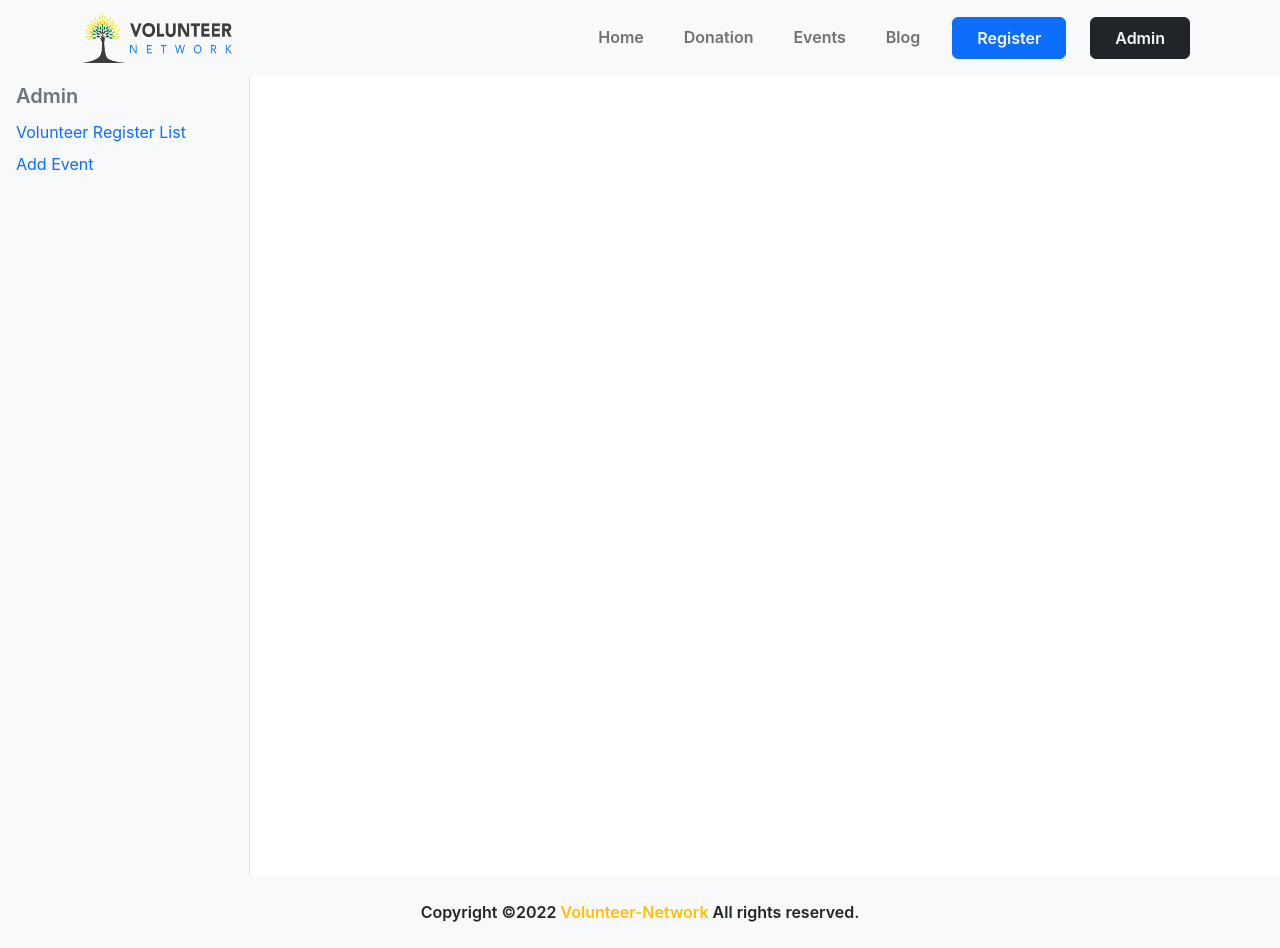
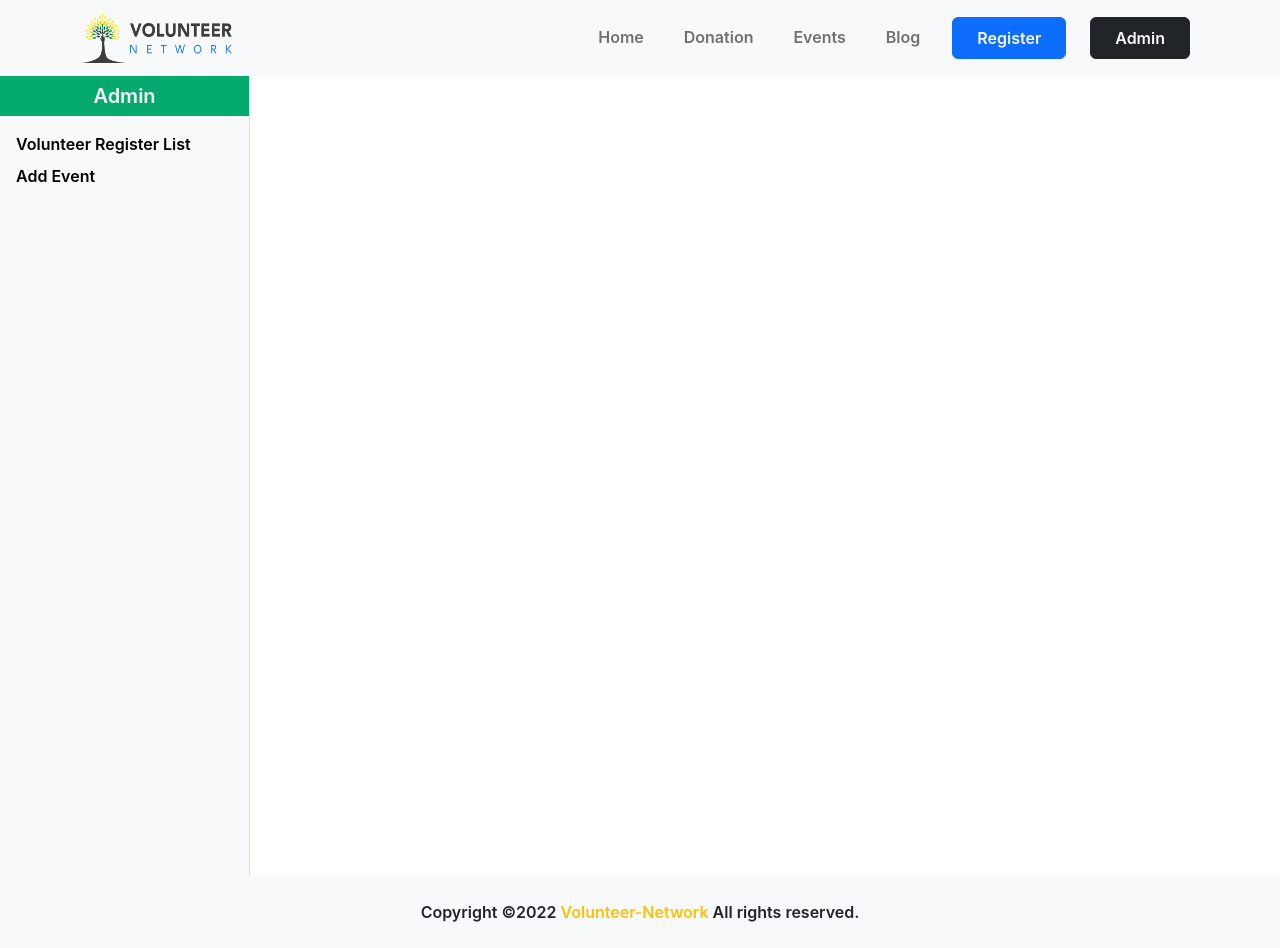
Before and after one commit to crescentpartha/Volunteer-Network, a React (Create React App) app in the folder volunteer-network/: page /admin in a window 1280 px wide. Built offline with nearby package versions, Linux system fonts and the light colour scheme.

Commit message:
CustomLink added

```diff
--- a/volunteer-network/src/components/Admin/AddEvent/AddEvent.js
+++ b/volunteer-network/src/components/Admin/AddEvent/AddEvent.js
@@ -2,8 +2,8 @@ import React from 'react';
 
 const AddEvent = () => {
     return (
-        <div>
-            <h2>Add Event</h2>
+        <div className='p-4'>
+            <h2 className='text-start'>Add Event</h2>
         </div>
     );
 };
--- a/volunteer-network/src/components/Admin/Admin/Admin.js
+++ b/volunteer-network/src/components/Admin/Admin/Admin.js
@@ -1,5 +1,6 @@
 import React from 'react';
-import { Link, Outlet } from 'react-router-dom';
+import { Outlet } from 'react-router-dom';
+import CustomLink from '../../Shared/CustomLink/CustomLink';
 
 const Admin = () => {
     return (
@@ -7,9 +8,9 @@ const Admin = () => {
             <div style={{ display: 'grid', gridTemplateColumns: '250px auto' }}>
                 <div className='bg-light position-sticky border-end' style={{ height: '100vh', width: '100%', overflow: 'auto' }}>
                     <nav className='home-hover d-flex flex-column flex-wrap text-start'>
-                        <h5 className='py-2 px-3 m-0 fw-semibold text-secondary'>Admin</h5>
-                        <Link className='py-1 px-3 d-block text-decoration-none' to='volunteerRegisterList'>Volunteer Register List</Link>
-                        <Link className='py-1 px-3 d-block text-decoration-none' to='addEvent'>Add Event</Link>
+                        <h5 style={{backgroundColor: '#04AA6D'}} className='py-2 px-3 m-0 fw-semibold text-light text-center'>Admin</h5>
+                        <CustomLink className='py-1 pt-3 px-3 d-block fw-semibold' to='volunteerRegisterList'>Volunteer Register List</CustomLink>
+                        <CustomLink className='py-1 px-3 d-block fw-semibold' to='addEvent'>Add Event</CustomLink>
                     </nav>
                 </div>
                 <Outlet />
--- a/volunteer-network/src/components/Admin/VolunteerRegisterList/VolunteerRegisterList.js
+++ b/volunteer-network/src/components/Admin/VolunteerRegisterList/VolunteerRegisterList.js
@@ -2,8 +2,8 @@ import React from 'react';
 
 const VolunteerRegisterList = () => {
     return (
-        <div>
-            <h2>Volunteer Register List</h2>
+        <div className='p-4'>
+            <h2 className='text-start'>Volunteer Register List</h2>
         </div>
     );
 };
--- /dev/null
+++ b/volunteer-network/src/components/Shared/CustomLink/CustomLink.js
@@ -0,0 +1,24 @@
+import React from 'react';
+import { Link, useMatch, useResolvedPath } from 'react-router-dom';
+
+const CustomLink = ({ children, to, ...props }) => {
+    let resolved = useResolvedPath(to);
+    let match = useMatch({ path: resolved.pathname, end: true });
+
+    return (
+        <div>
+            <Link
+                style={{
+                    color: match ? "#0D6EFD" : "black",
+                    textDecoration: match ? "none" : "none"
+                }}
+                to={to}
+                {...props}
+            >
+                {children}
+            </Link>
+        </div>
+    );
+};
+
+export default CustomLink;
```
